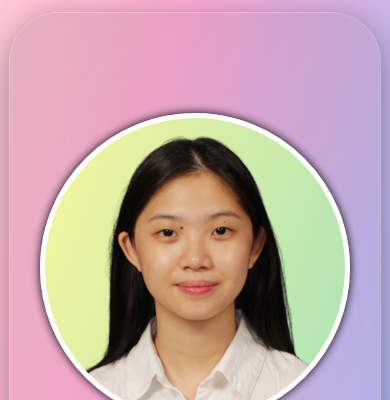
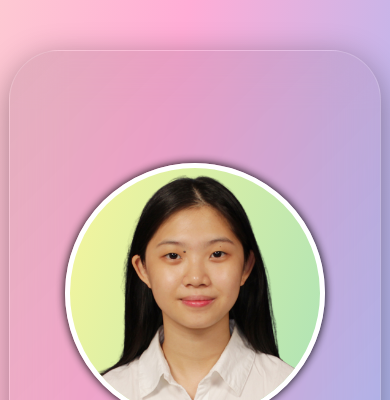
Before and after one commit to Winzliu/Portfolio-Julita, a plain HTML site: page index.html in a window 390 px wide. Shown: the part 71-471 px from the top of the page. Drawn offline with nearby package versions, Linux system fonts and the light colour scheme; a web font is replaced by a local one.

Commit message:
memperbaiki tampilan jumbotron dan span navbar

```diff
--- a/script.js
+++ b/script.js
@@ -1,10 +1,6 @@
 // efek paralax
 $(window).scroll(function(){
   var wScroll = $(this).scrollTop();
-
-  $('.header .profile').css({
-    'transform' : 'translate(0px, '+ wScroll/60 +'%)'
-  })
 
   if(wScroll > 600){
     $('.navbar').addClass('muncul')
--- a/style.css
+++ b/style.css
@@ -96,7 +96,7 @@ body {
   border-radius: 3px;
   width: 28px;
   height: 4px;
-  transition: 0.5s;
+  transition: 0.2s;
 }
 /* akhir hamburger menu */
 
@@ -140,8 +140,8 @@ body {
   display: flex;
   margin: auto;
   width: 100%;
-  min-height: 700px;
-  height: 100vh;
+  min-height: 100vh;
+  max-height: 700px;
   border-radius: 0 0 5px 5px;
   justify-content: center;
   align-items: center;
@@ -160,10 +160,10 @@ body {
   box-shadow: 0 8px 32px 0 rgba(0, 0, 0, 0.37);
   display: flex;
   flex-direction: column;
-  align-items: center;
+  align-content: center;
+  justify-content: center;
   width: 80%;
-  height: 80%;
-  transition: 0.5s;
+  height: 600px;
 }
 
 .header .profile .profile-image {
@@ -175,7 +175,6 @@ body {
   border: 5px solid rgb(255, 255, 255);
   width: 300px;
   height: 300px;
-  margin-top: 100px;
   object-fit: cover;
   object-position: 5px -45px;
   box-shadow: 0px 0px 10px #010101;
@@ -990,6 +989,19 @@ button {
   .header .profile {
     width: 95%;
   }
+
+  .header .profile .profile-image img {
+    width: 250px;
+    height: 250px;
+  }
+
+  .header .profile .profile-text h2 {
+    font-size: 4em;
+  }
+
+  .header .profile .profile-text p {
+    font-size: 2em;
+  }
   /* akhir jumbotron */
 
   /* about */
```
